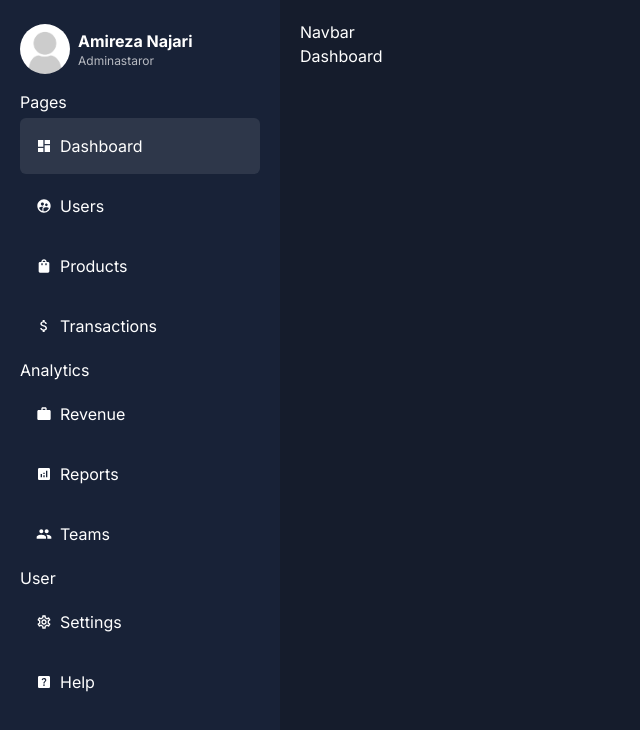
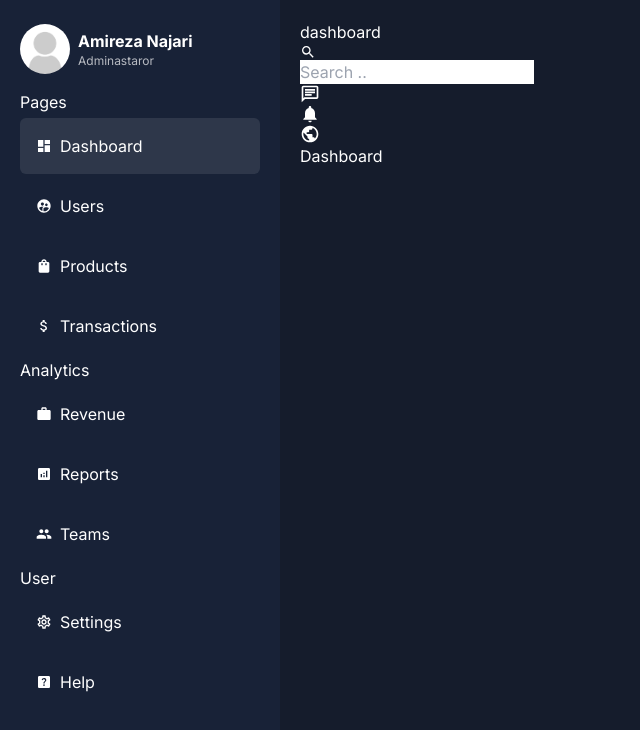
Before and after one commit to n4jari/admin, a Next.js app: page /dashboard in a window 1280 px wide. Shown: the top 730 px of the page, without its empty margins (0-640 px from the left). Built offline with nearby package versions, Linux system fonts and the light colour scheme.

Commit message:
feat-create navbar component

```diff
--- a/app/ui/dashboard/navbar/Navbar.jsx
+++ b/app/ui/dashboard/navbar/Navbar.jsx
@@ -1,9 +1,31 @@
-import React from 'react'
+"use client";
+
+import { usePathname } from "next/navigation";
+import {
+  MdNotifications,
+  MdOutlineChat,
+  MdPublic,
+  MdSearch,
+} from "react-icons/md";
 
 const Navbar = () => {
+  const pathname = usePathname();
   return (
-    <div>Navbar</div>
-  )
-}
+    <div>
+      <div>{pathname.split("/").pop()}</div>
+      <div>
+        <div>
+          <MdSearch />
+          <input type="text" placeholder="Search .." />
+        </div>
+        <div>
+          <MdOutlineChat size={20} />
+          <MdNotifications size={20} />
+          <MdPublic size={20} />
+        </div>
+      </div>
+    </div>
+  );
+};
 
-export default Navbar
+export default Navbar;
```
